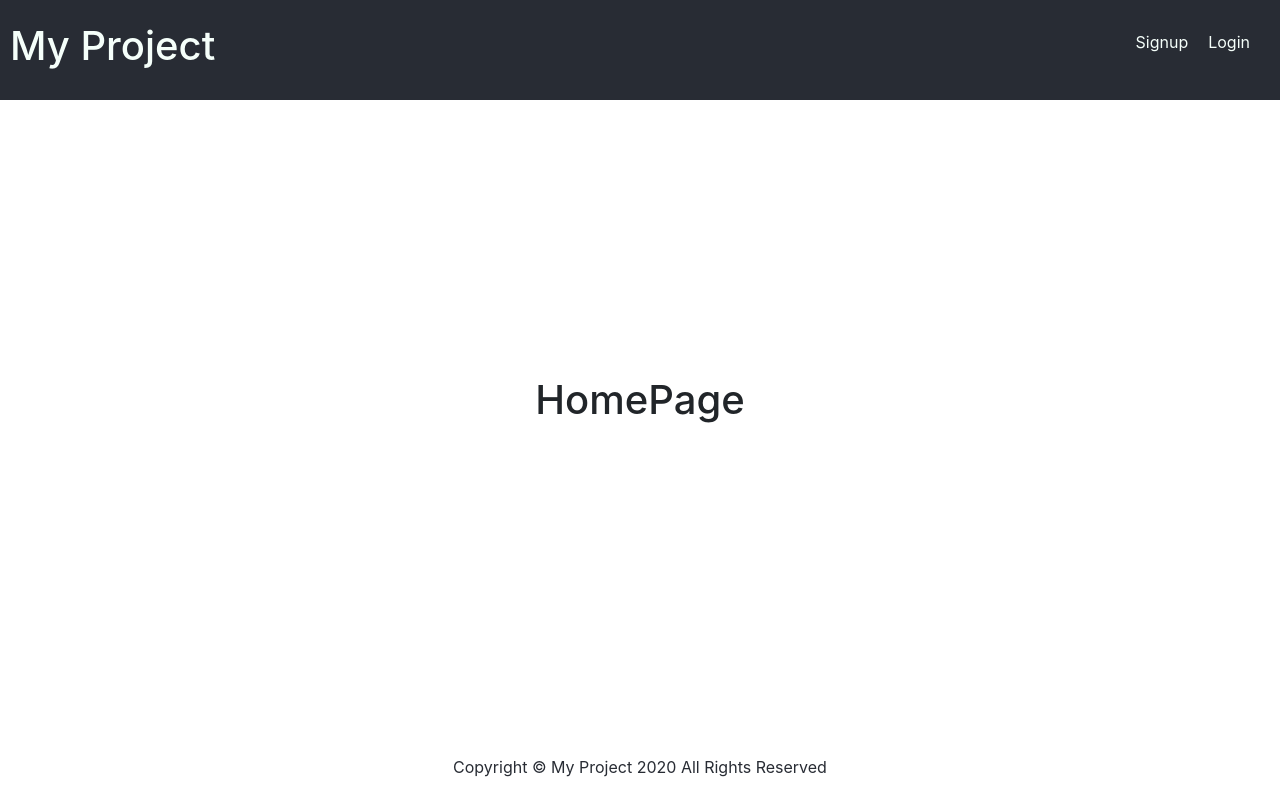
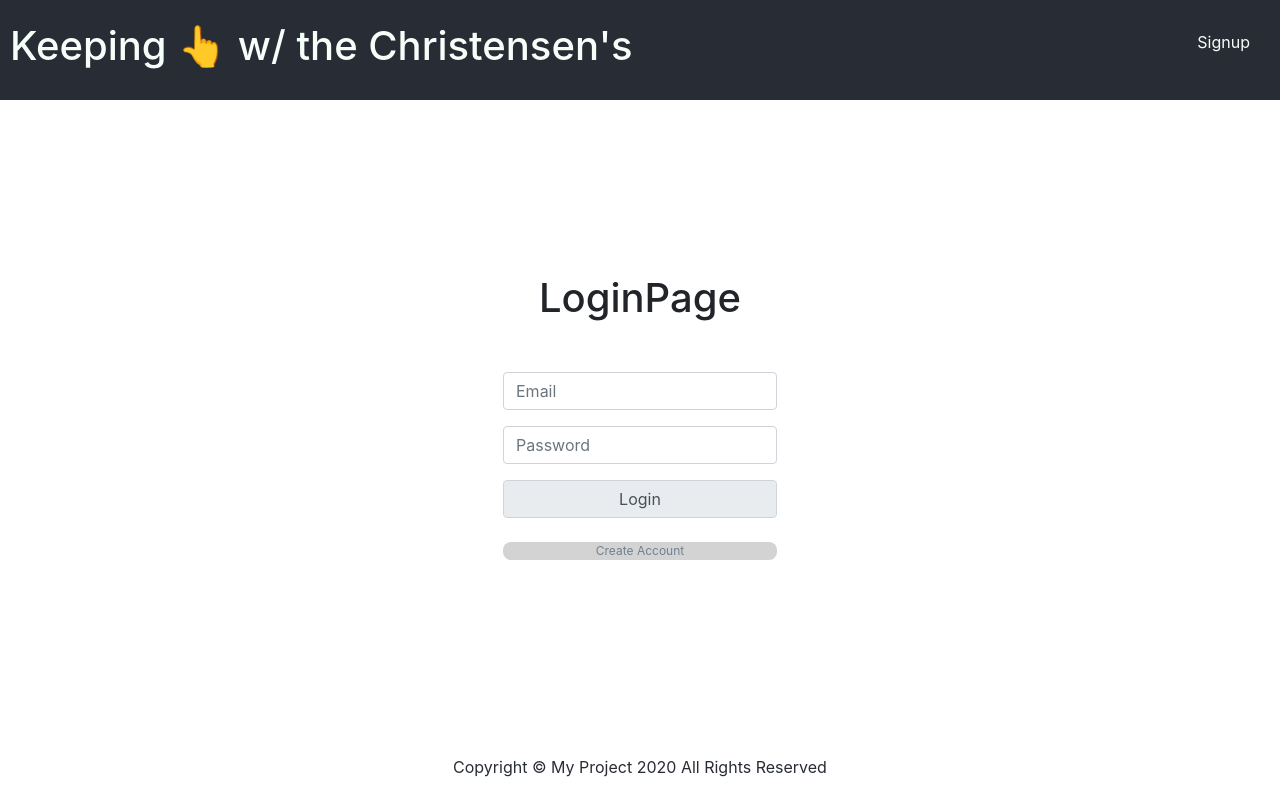
Before and after one commit to tyree83/project-3-frontend, a React (Create React App) app: page / in a window 1280 px wide. Built offline with nearby package versions, Linux system fonts and the light colour scheme.

Commit message:
created pages.js tiles.js fixed links

```diff
--- a/src/App.js
+++ b/src/App.js
@@ -1,9 +1,10 @@
+
 import { useState } from 'react';
 
 import Header from './components/Header/Header';
 import Footer from './components/Footer/Footer';
 
-import HomePage from './pages/HomePage';
+
 import DashboardPage from './pages/DashboardPage';
 import LoginPage from './pages/LoginPage';
 import SignupPage from './pages/SignupPage';
@@ -12,8 +13,8 @@ import { Switch, Route, withRouter, Redirect } from 'react-router-dom';
 
 import { getUser, logout } from './services/userService';
 
-
 import './App.css';
+import CreatePost from './pages/CreatePost';
 
 function App(props) {
   /* component state */
@@ -28,7 +29,7 @@ function App(props) {
     props.history.push('/dashboard');
   }
 
-  function handleLogout (){
+  function handleLogout() {
     logout();
     setUserState({ user: null });
     props.history.push('/');
@@ -36,22 +37,25 @@ function App(props) {
 
   return (
     <div className="App">
-      <Header user={ userState.user } handleLogout={ handleLogout } />
+      <Header user={userState.user} handleLogout={handleLogout} />
         <Switch>
           <Route exact path="/" render={ props =>
-            <HomePage />
+            <LoginPage handleSignupOrLogin={handleSignupOrLogin} />
           } />
           <Route exact path="/dashboard" render={ props =>
             getUser() ?
-            <DashboardPage />
-            :
-            <Redirect to='/login' />
+              <DashboardPage />
+              :
+              <Redirect to="/login" />
+          } />
+          <Route exact path="/create" render={ props =>
+            getUser() ?
+              <CreatePost />
+              :
+              <Redirect to="/login" />
           } />
           <Route exact path="/signup" render={ props =>
             <SignupPage handleSignupOrLogin={handleSignupOrLogin} />
-          } />
-          <Route exact path="/login" render={ props =>
-            <LoginPage handleSignupOrLogin={handleSignupOrLogin} />
           } />
         </Switch>
       <Footer />
--- a/src/components/Header/Header.js
+++ b/src/components/Header/Header.js
@@ -2,22 +2,23 @@ import { Link } from 'react-router-dom';
 import './Header.css';
 export default function Header(props) {
     return (
+
         <header className="Header">
             <Link to="/">
-                <h1>My Project</h1>
+                <h1>Keeping 👆 w/ the Christensen's</h1>
             </Link>
             <nav>
                 <ul className="NavLinks">
                     {
                         props.user ?
                         <>
+                            <li><Link to="/dashboard">DashBoard</Link></li>
+                            <li><Link to="/create">Create Post</Link></li>
                             <li><Link to="" onClick={props.handleLogout}>Logout</Link></li>
-                            <li><Link to="/dashboard">Dashboard</Link></li>
                         </>
                         :
                         <>
                             <li><Link to="/signup">Signup</Link></li>
-                            <li><Link to="/login">Login</Link></li>
                         </>
                     }
                 </ul>
--- /dev/null
+++ b/src/components/Tile/Tile.js
@@ -0,0 +1,9 @@
+export default function Tile (props){
+    return(
+        <main>
+            <div>
+                <h1>Tile</h1>
+            </div>
+        </main>
+    )
+}
--- a/src/index.css
+++ b/src/index.css
@@ -27,3 +27,36 @@ code {
 .Page > h1 {
   margin-bottom: 50px;
 }
+
+.dashBoardPage > h1 {
+  margin-bottom: 10px;
+}
+
+/* ********** unAuth LoginPage********** */
+.home-btn-login {
+  display: flex;
+  justify-content: center ;
+  background-color: lightgray;
+  border-radius: 8px;
+  /* border: 4px double #cccccc; */
+  color: slategrey;
+  text-align: center;
+  font-size: 12px;
+}
+
+.home-btn-login:hover  {
+  display: flex;
+  justify-content: center ;
+  background-color: lightseagreen;
+  border-radius: 8px;
+  /* border: 4px double #cccccc; */
+  color: whitesmoke;
+  text-align: center;
+  font-size: 12px;
+  cursor: pointer;
+  text-decoration: black;
+}
+
+.form-control:hover{
+  text-decoration: green;
+}
--- /dev/null
+++ b/src/pages/CreatePost.js
@@ -0,0 +1,9 @@
+import '../index.css'
+
+export default function CreatePost(props) {
+    return (
+        <main className='Page'>
+            <h1>This is where you create a post</h1>
+        </main>
+    )
+}
--- a/src/pages/DashboardPage.js
+++ b/src/pages/DashboardPage.js
@@ -1,9 +1,15 @@
 import '../index.css'
+import Tile from '../components/Tile/Tile'
 
 export default function DashboardPage(props) {
+
+
     return (
         <main className='Page'>
             <h1 >DashboardPage</h1>
+            <div>
+                <Tile />
+            </div>
         </main>
     )
 }
--- a/src/pages/HomePage.js
+++ /dev/null
@@ -1,9 +0,0 @@
-import '../index.css'
-
-export default function HomePage(props) {
-    return (
-        <main className='Page'>
-            <h1>HomePage</h1>
-        </main>
-    )
-}
--- a/src/pages/LoginPage.js
+++ b/src/pages/LoginPage.js
@@ -1,6 +1,7 @@
 import { useState } from 'react';
 import { Link } from 'react-router-dom';
 import { login } from '../services/userService';
+import '../index.css';
 
 export default function LoginPage(props) {
     /* component state */
@@ -50,7 +51,7 @@ export default function LoginPage(props) {
                     <div className="col-sm-12">
                         <input disabled={!formValid()} value="Login" className="form-control" type="submit"/>
                         &nbsp;&nbsp;
-                        <Link to="/">Cancel</Link>
+                        <Link className="home-btn-login" to="/signup">Create Account</Link>
                     </div>
                 </div>
             </form>
```
Also changed, not shown: 1 other file (tests, documents, lock files or other folders).
